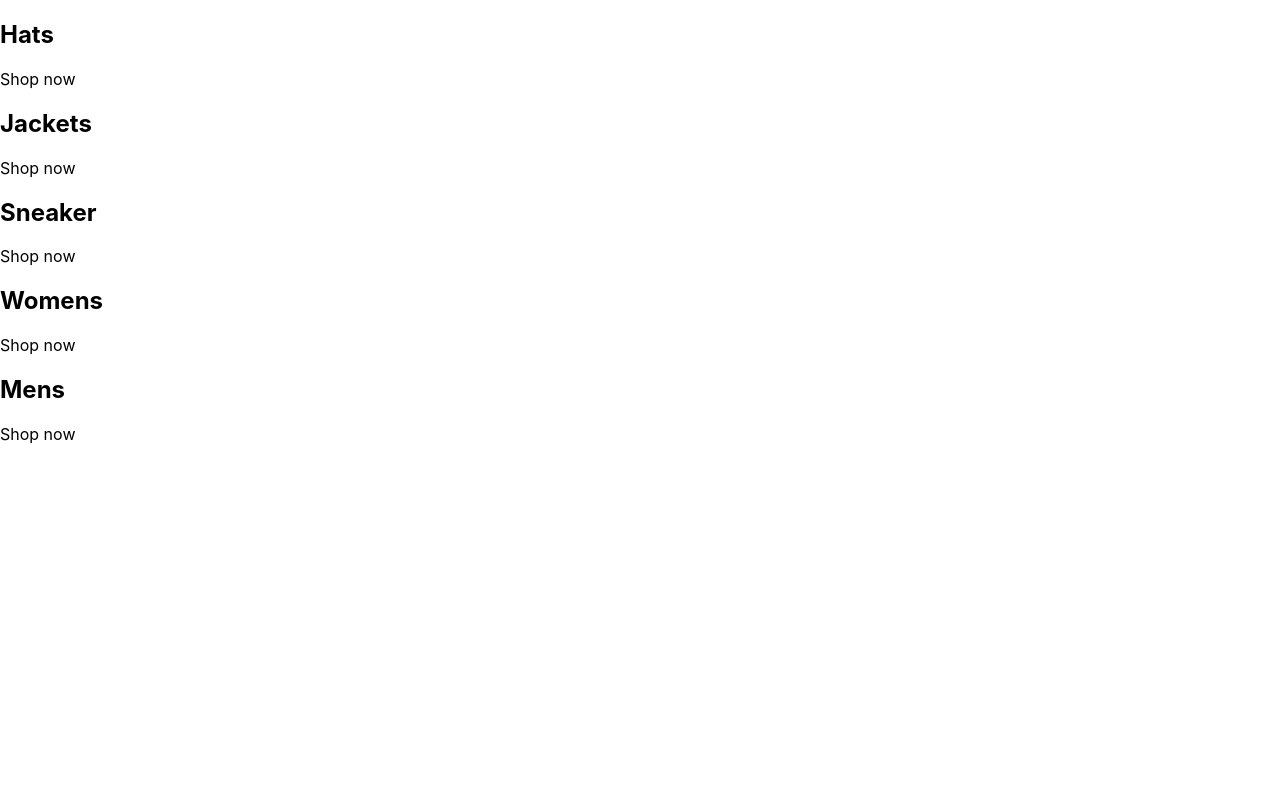
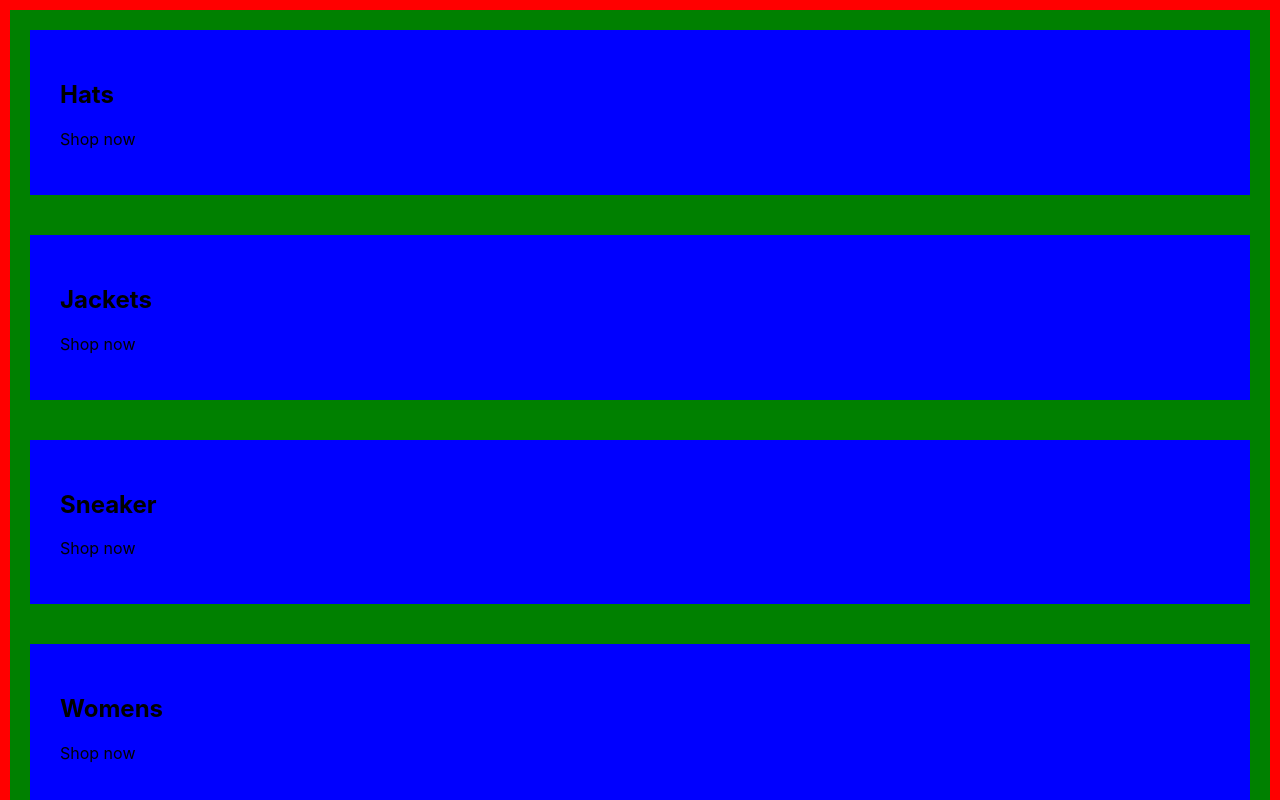
Before and after one commit to ZhangMYihua/crwn-clothing-v2, a React (Create React App) app: page / in a window 1280 px wide. Shown: the top 800 px of the page. Built offline with nearby package versions, Linux system fonts and the light colour scheme.

Commit message:
using sass instead of css

```diff
--- a/src/App.js
+++ b/src/App.js
@@ -1,3 +1,5 @@
+import "./categories.styles.scss";
+
 const App = () => {
   const categories = [
     {
--- /dev/null
+++ b/src/categories.styles.scss
@@ -0,0 +1,18 @@
+.categories-container{
+
+    background-color: red;
+    padding: 10px;
+
+    .category-container {
+
+        background-color: green;
+        padding: 20px;
+
+        .category-body-container {
+
+            background-color: blue;
+            padding: 30px;
+        }
+    }
+
+}
```
